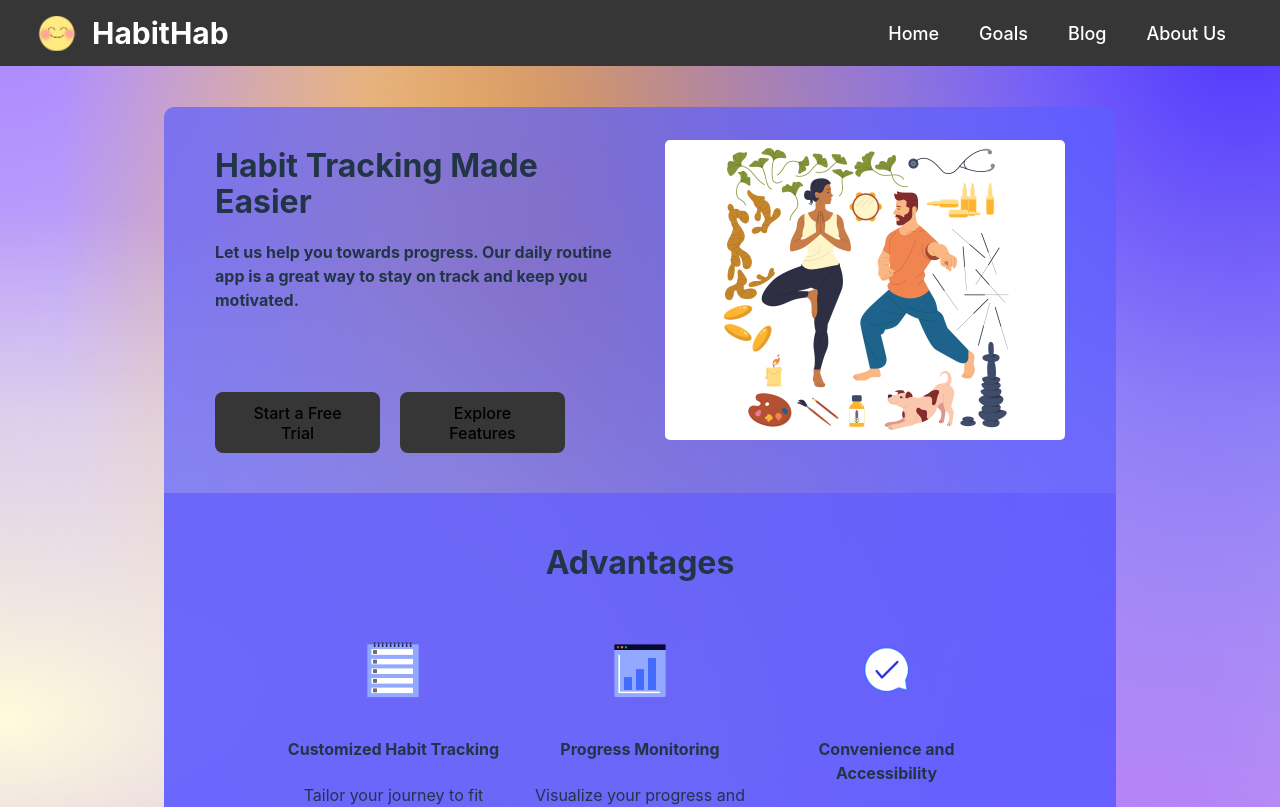
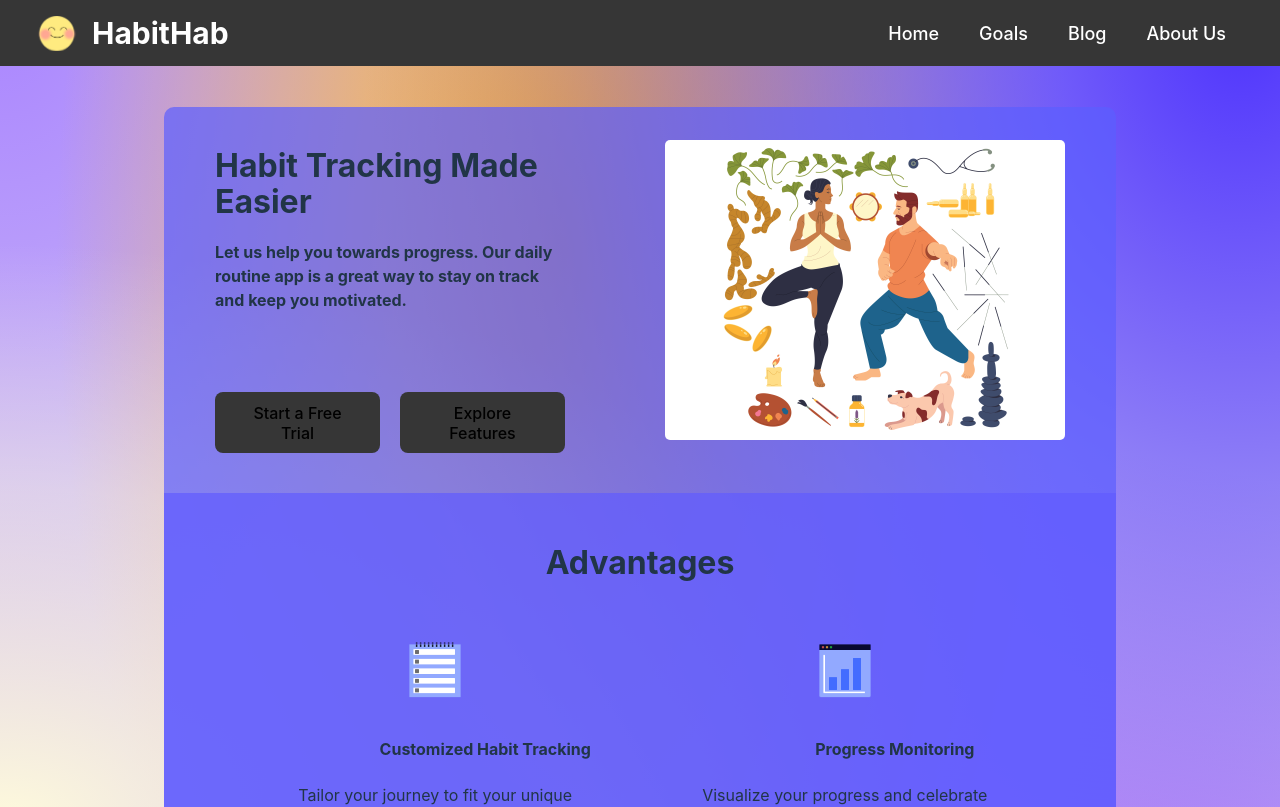
Before and after one commit to 561Aloha/Habit-Tracker, a React (Vite) app: page / in a window 1280 px wide. Shown: the top 807 px of the page. Built offline with nearby package versions, Linux system fonts and the light colour scheme.

Commit message:
Update App.css

```diff
--- a/src/App.css
+++ b/src/App.css
@@ -146,7 +146,6 @@
 .space{
   flex: 1;
   margin: 10px;
-
   max-width: 300px;
 }
 
@@ -206,12 +205,6 @@
   .header-content {
     width: 90%;
   }
-    .header-content h1 {
-      width: 90%; /* Adjust width */
-    }
-    .header-content h4 {
-      width: 90%; /* Adjust width */
-    }
     .header {
       width: 100%; /* Make the header fit within the container */
     }
@@ -284,17 +277,28 @@
     padding: 5px;
     margin: 0; /* Remove any additional margin */
   }
+
+
+  .header-content h4,.header-content h1 .cta-buttons{
+    width: 350px;
+  }
+  .banner-img{
+      width: 400px;
+  }
+  .cta-buttons{
+      margin-top: 80px;
+  }
+  .box-sm{
+    width: 80%;
+    margin: 0 auto;
+  }
 }
 
 @media (min-width: 900px) {
-  .header-content h1{
-
+  .header-content h1 , .header-content h4{
     width: 350px;
   }
-  .header-content h4{
 
-    width: 350px;
-  }
   .banner-img{
       width: 400px;
   }
@@ -314,39 +318,12 @@
     width: 75%;
     }
 
-  .header-content h1{
+  .header-content h1, h4{
     width: 400px;
 
-  }
-  .header-content h4{
-    width: 400px;
   }
   .banner-img{
     margin-left: 50px;
 
 }
 }
-
-/*
-
-@media (min-width: 900px) {
-  .header-content h1{
-    width: 350px;
-  }
-  .header-content h4{
-
-    width: 350px;
-  }
-
-  .banner-img{
-      width: 400px;
-  }
-  .cta-buttons{
-      width: 350px;
-      margin-top: 80px;
-  }
-  .box-sm{
-    width: 80%;
-    margin: 0 auto;
-  }
-} */
```
